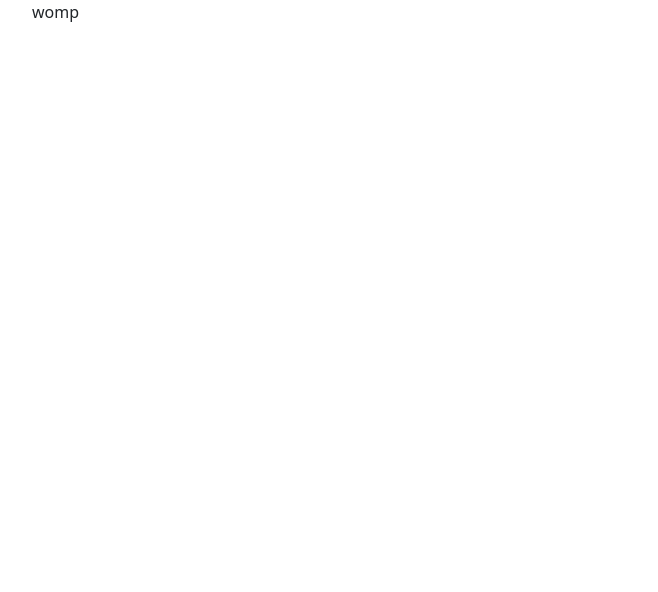
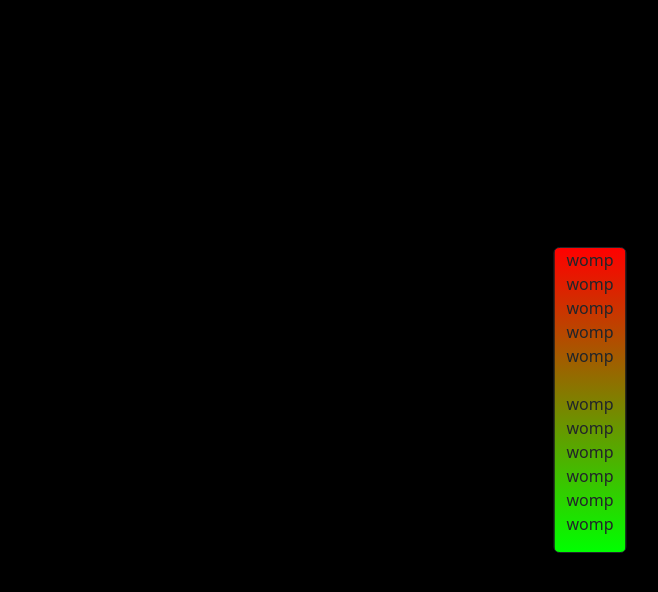
Before and after one commit to dynamitegus/hub.dynamitegus, a plain HTML site: page index.html in a window 1280 px wide. Shown: the whole page, without its empty margins (50-708 px from the left). Drawn offline with nearby package versions, Linux system fonts and the light colour scheme.

Commit message:
making stuff happen

```diff
--- a/index.html
+++ b/index.html
@@ -9,18 +9,32 @@
   <meta name="viewport" content="width=device-width, initial-scale=1, shrink-to-fit=no">
 
   <!-- Bootstrap CSS v5.2.1 -->
+  <link href="/style.css" rel="stylesheet">
   <link href="https://cdn.jsdelivr.net/npm/bootstrap@5.2.1/dist/css/bootstrap.min.css" rel="stylesheet"
     integrity="sha384-iYQeCzEYFbKjA/T2uDLTpkwGzCiq6soy8tYaI1GyVh/UjpbCx/TYkiZhlZB6+fzT" crossorigin="anonymous">
 
 </head>
 
-<body>
+<body class="bg-black">
   <header>
     <!-- place navbar here -->
   </header>
-  <main>
-<div class="container">
-    womp
+  <main class="bodybgcolour">
+<div class="bodybgcolour container border border-dark rounded position-absolute top-50 start-50 translate-middle w-auto">
+    <p>
+    womp<br>
+    womp<br>
+    womp<br>
+    womp<br>
+    womp<br>
+    <br>
+    womp<br>
+    womp<br>
+    womp<br>
+    womp<br>
+    womp<br>
+    womp<br>
+</p>
 </div>
   </main>
   <footer>
--- /dev/null
+++ b/style.css
@@ -0,0 +1,3 @@
+.bodybgcolour {
+    background-image: linear-gradient(rgb(255, 0, 0), rgb(0, 255, 0));
+}
```
